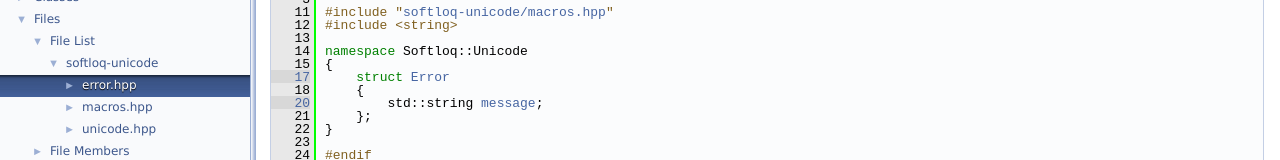
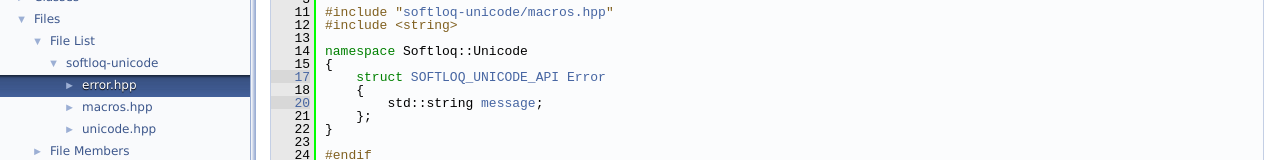
Before and after one commit to BrandonFoster/softloq-unicode-hpp, a plain HTML site: page d9/d99/error_8hpp_source.html in a window 1280 px wide. Shown: the part 222-382 px from the top of the page. Drawn offline with Linux system fonts and the light colour scheme.

Commit message:
Deploying to docs from @ BrandonFoster/softloq-unicode-hpp@b783e8077b627a783da0125924ec1e91098d49a6 🚀

```diff
--- a/d9/d99/error_8hpp_source.html
+++ b/d9/d99/error_8hpp_source.html
@@ -100,7 +100,7 @@ $(document).ready(function(){initNavTree('d9/d99/error_8hpp_source.html','../../
 <div class="line"><a id="l00013" name="l00013"></a><span class="lineno">   13</span> </div>
 <div class="line"><a id="l00014" name="l00014"></a><span class="lineno">   14</span><span class="keyword">namespace </span>Softloq::Unicode</div>
 <div class="line"><a id="l00015" name="l00015"></a><span class="lineno">   15</span>{</div>
-<div class="line"><a id="l00017" name="l00017"></a><span class="lineno"><a class="line" href="../../d9/dce/structSoftloq_1_1Unicode_1_1Error.html">   17</a></span>    <span class="keyword">struct </span><a class="code hl_struct" href="../../d9/dce/structSoftloq_1_1Unicode_1_1Error.html">Error</a></div>
+<div class="line"><a id="l00017" name="l00017"></a><span class="lineno"><a class="line" href="../../d9/dce/structSoftloq_1_1Unicode_1_1Error.html">   17</a></span>    <span class="keyword">struct </span><a class="code hl_define" href="../../db/dbe/macros_8hpp.html#a509aac42bb1eef125c304f724341ceb6">SOFTLOQ_UNICODE_API</a> <a class="code hl_struct" href="../../d9/dce/structSoftloq_1_1Unicode_1_1Error.html">Error</a></div>
 <div class="line"><a id="l00018" name="l00018"></a><span class="lineno">   18</span>    {</div>
 <div class="line"><a id="l00020" name="l00020"></a><span class="lineno"><a class="line" href="../../d9/dce/structSoftloq_1_1Unicode_1_1Error.html#af3dea874ff2ed512867f0dbb4b548f94">   20</a></span>        std::string <a class="code hl_variable" href="../../d9/dce/structSoftloq_1_1Unicode_1_1Error.html#af3dea874ff2ed512867f0dbb4b548f94">message</a>;</div>
 <div class="line"><a id="l00021" name="l00021"></a><span class="lineno">   21</span>    };</div>
@@ -108,6 +108,7 @@ $(document).ready(function(){initNavTree('d9/d99/error_8hpp_source.html','../../
 <div class="line"><a id="l00023" name="l00023"></a><span class="lineno">   23</span> </div>
 <div class="line"><a id="l00024" name="l00024"></a><span class="lineno">   24</span><span class="preprocessor">#endif</span></div>
 <div class="ttc" id="amacros_8hpp_html"><div class="ttname"><a href="../../db/dbe/macros_8hpp.html">macros.hpp</a></div><div class="ttdoc">Unicode Macros.</div></div>
+<div class="ttc" id="amacros_8hpp_html_a509aac42bb1eef125c304f724341ceb6"><div class="ttname"><a href="../../db/dbe/macros_8hpp.html#a509aac42bb1eef125c304f724341ceb6">SOFTLOQ_UNICODE_API</a></div><div class="ttdeci">#define SOFTLOQ_UNICODE_API</div><div class="ttdoc">Static/Shared Build Macro.</div><div class="ttdef"><b>Definition:</b> macros.hpp:50</div></div>
 <div class="ttc" id="astructSoftloq_1_1Unicode_1_1Error_html"><div class="ttname"><a href="../../d9/dce/structSoftloq_1_1Unicode_1_1Error.html">Softloq::Unicode::Error</a></div><div class="ttdoc">Unicode error handle.</div><div class="ttdef"><b>Definition:</b> error.hpp:18</div></div>
 <div class="ttc" id="astructSoftloq_1_1Unicode_1_1Error_html_af3dea874ff2ed512867f0dbb4b548f94"><div class="ttname"><a href="../../d9/dce/structSoftloq_1_1Unicode_1_1Error.html#af3dea874ff2ed512867f0dbb4b548f94">Softloq::Unicode::Error::message</a></div><div class="ttdeci">std::string message</div><div class="ttdoc">The error message.</div><div class="ttdef"><b>Definition:</b> error.hpp:20</div></div>
 </div><!-- fragment --></div><!-- contents -->
```
